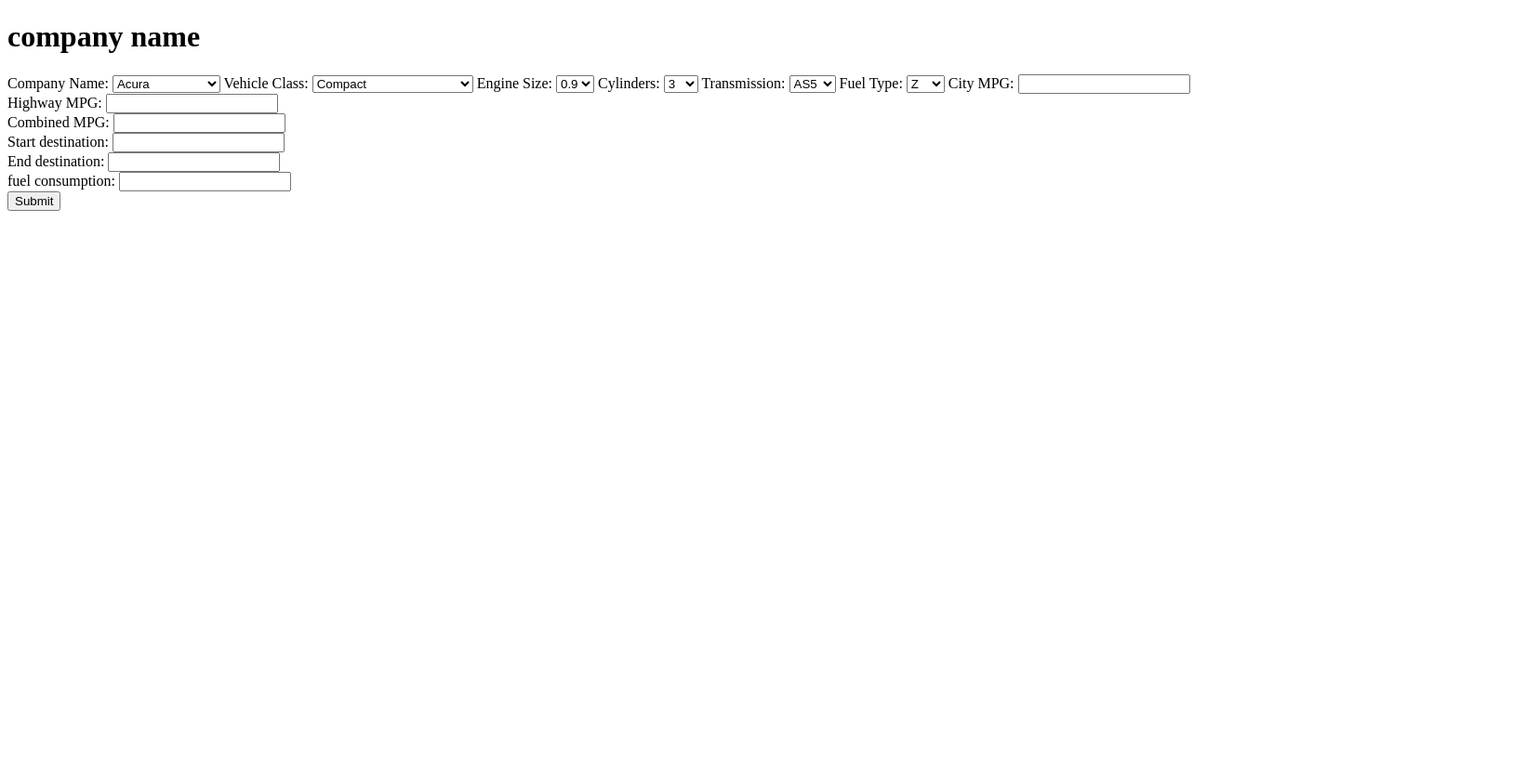
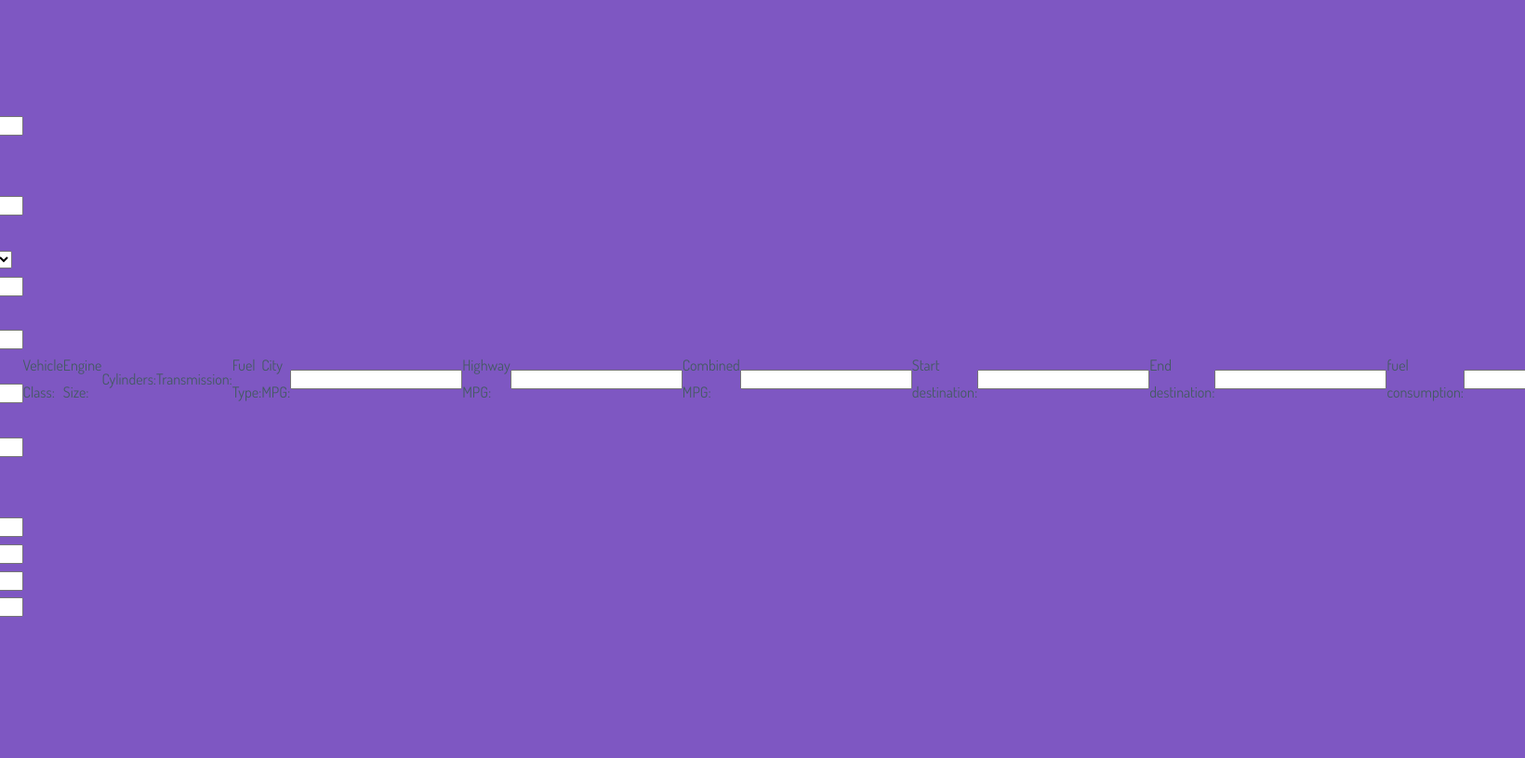
Before and after one commit to Brogrammers-VIPS/USICT-CarbonEmissionT, a Python web app: template templates/input.html in a window 1640 px wide; the page is wider, and only the part inside the window is pictured. Shown: that part at 93% size. Before the commit the page ends 227 px from the top of that part, so only its background shows below. Run offline with Jinja, Linux system fonts and the light colour scheme; the template is opened without the code that fills it, so the values that code supplies are empty.

Commit message:
"created html file"

```diff
--- a/templates/index.html
+++ b/templates/index.html
@@ -24,4 +24,4 @@
   <div class="title">
     <p>Carbon Emission tracker </p>
   </div>
-  <link rel="stylesheet" href="css/main.css">
+  <link rel="stylesheet" href="index.css">
--- a/templates/input.html
+++ b/templates/input.html
@@ -3,11 +3,10 @@
 <head>
     <title>Vehicle Information Form</title>
 </head>
-<body>
-    <form method="post" action="/process_form">
-        <div class="Wrapper">
-            <h1 class="Title">company name</h1>
-            <label for="Comp_name">Company Name:</label>
+<body><form>
+    <div class="question">
+      <input type="text" required/>
+      <label>company name</label>
       <select id="Comp_name">
         <option value="acura">Acura</option>
         <option value="alfa-romeo">Alfa Romeo</option>
@@ -52,10 +51,10 @@
         <option value="genesis">Genesis</option>
         <option value="bugatti">Bugatti</option>
     </select>
-
-
-
-        <label for="v_class">Vehicle Class:</label>
+    </div>
+    <div class="question">
+      <input type="text" required/>
+      <label>vehicle class</label>
       <select id="vehicleTypes">
         <option value="compact">Compact</option>
         <option value="suv-small">SUV - Small</option>
@@ -75,8 +74,10 @@
         <option value="pickup-truck-small">Pickup Truck - Small</option>
     </select>
 
-
-        <label for="eng_size">Engine Size:</label>
+    </div>
+    <div class="question">
+      <input type="text" required/>
+      <label>engine size</label>
       <select id="engineSizes">
         <option value="0.9">0.9</option>
         <option value="1.0">1.0</option>
@@ -130,8 +131,9 @@
         <option value="8.0">8.0</option>
         <option value="8.4">8.4</option>
     </select>
-
-
+    </div>
+    <div class="question">
+      <input type="text" required/>
       <label for="cyl">Cylinders:</label>
       <select id="numberOptions">
         <option value="3">3</option>
@@ -144,6 +146,10 @@
         <option value="16">16</option>
 
     </select>
+
+    </div>
+    <div class="question">
+      <input type="text" required/>
       <label for="trans">Transmission:</label>
       <select id="Comp_name" name="Company Name">
         <option value="AS5">AS5</option>
@@ -162,8 +168,8 @@
         <option value="A9">A9</option>
     </select>
 
-
-
+    </div><div class="question">
+      <input type="text" required/>
       <label for="f_type">Fuel Type:</label>
       <select id="f_type" name="Fuel Type">
         <option value="Z">Z</option>
@@ -172,6 +178,44 @@
         <option value="E">E</option>
         <option value="N">EN</option>
     </select>
+
+    </div><div class="question">
+      <label for="city">City MPG:</label>
+      <input type="text" id="city" name="city"><br>
+    </div><div class="question">
+      <input type="text" required/>
+      <label></label>
+    </div><div class="question">
+      <input type="text" required/>
+      <label></label>
+    </div><div class="question">
+      <input type="text" required/>
+      <label></label>
+    </div>
+    <button>Submit</button>
+  </form>
+
+
+
+
+
+
+        <label for="v_class">Vehicle Class:</label>
+
+
+        <label for="eng_size">Engine Size:</label>
+
+
+
+        <label for="cyl">Cylinders:</label>
+
+        <label for="trans">Transmission:</label>
+
+
+
+
+        <label for="f_type">Fuel Type:</label>
+
 
         <label for="city">City MPG:</label>
         <input type="text" id="city" name="city"><br>
@@ -194,3 +238,4 @@
         <input type="submit" value="Submit">
 </body>
 </html>
+<link rel="stylesheet" href="input.css">
```
Lines whose indentation alone changed are shown as unchanged.
